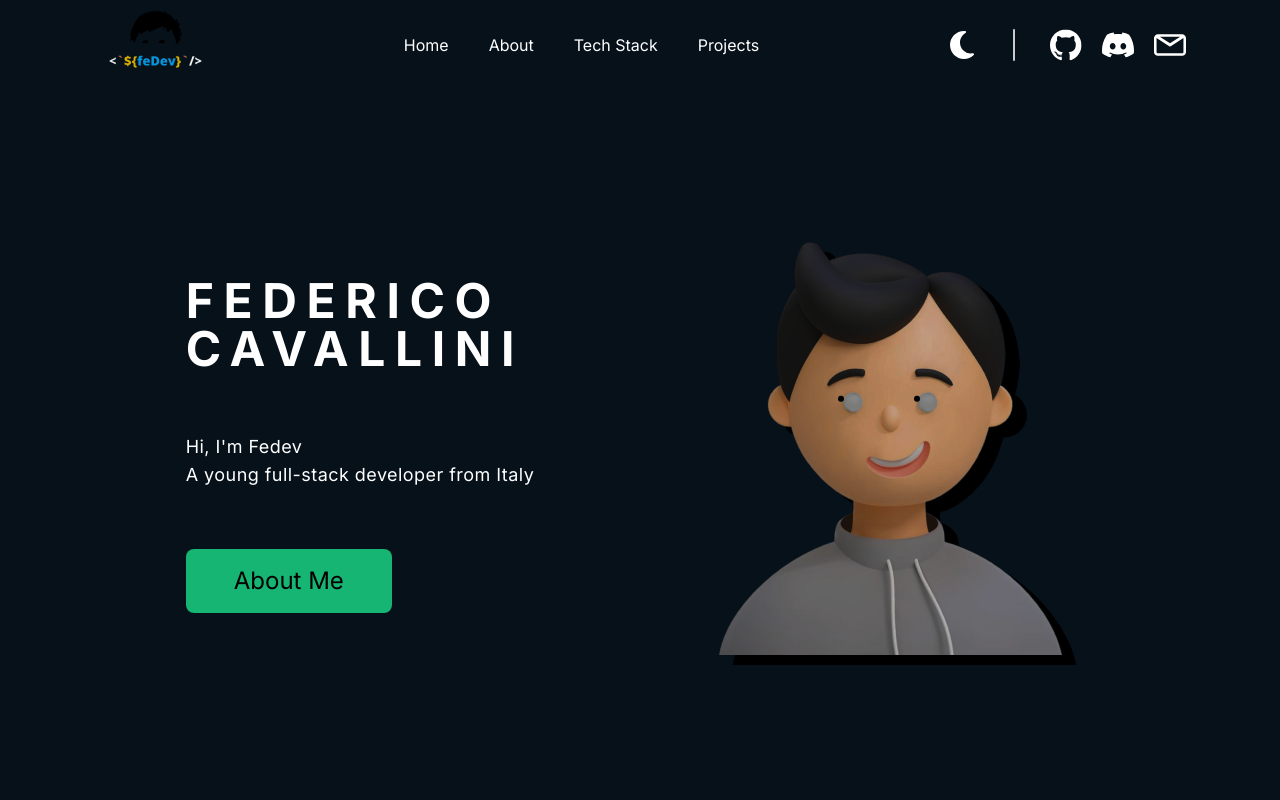
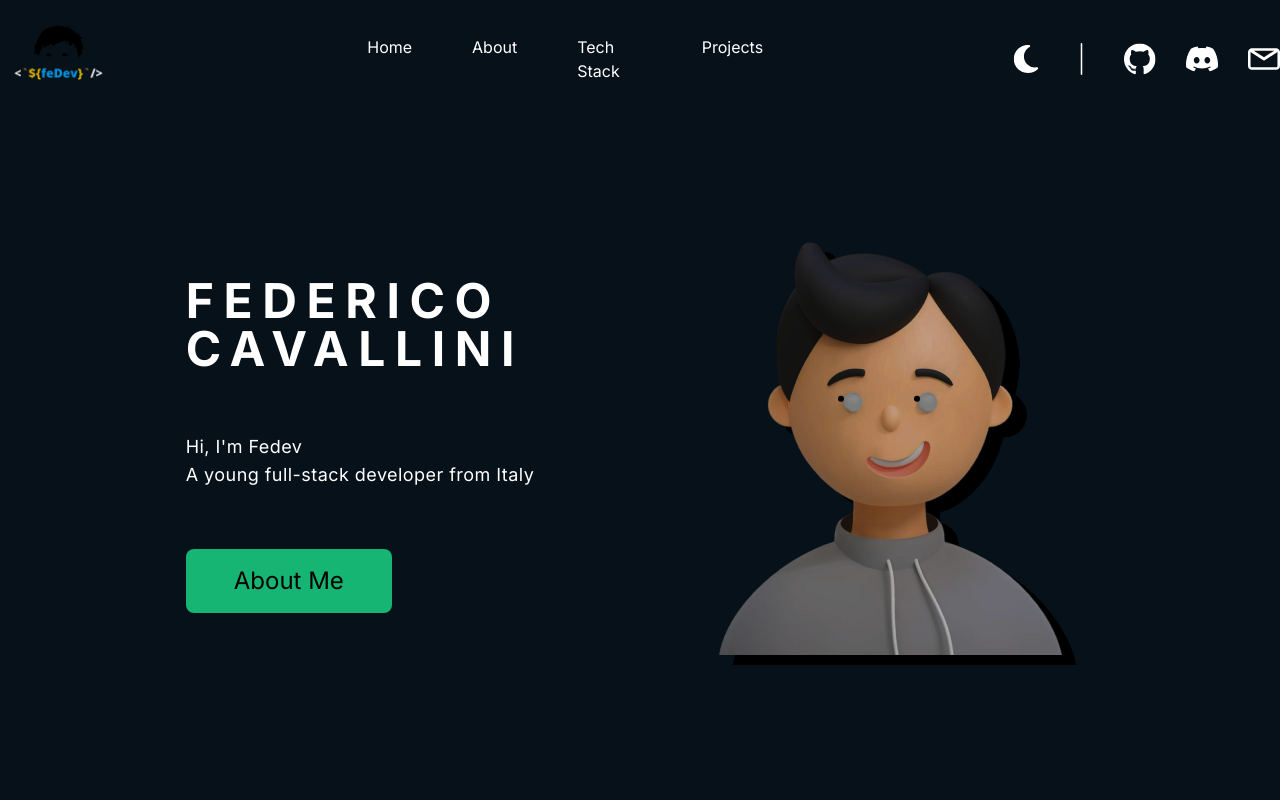
Before and after one commit to fedevcoding/portfolio, a Next.js app: page / in a window 1280 px wide. Shown: the top 800 px of the page. Built offline with nearby package versions, Linux system fonts and the light colour scheme.

Commit message:
refactor header

```diff
--- a/src/app/globals.css
+++ b/src/app/globals.css
@@ -4,6 +4,10 @@
 
 ::-webkit-scrollbar {
   width: 0;
+}
+
+html{
+  scroll-behavior: smooth;
 }
 
 body {
--- a/src/components/Header.tsx
+++ b/src/components/Header.tsx
@@ -2,22 +2,37 @@
 
 import { discord, email, github, logo, moon, pipe, sun } from "@/assets";
 import { useThemeContext } from "@/context";
+import { Row } from "./ui/Row";
+import Link from "next/link";
 
 function Header() {
   const { isDark, toggleTheme } = useThemeContext();
 
   return (
-    <header className="flex justify-around items-center h-header" id="header">
+    <header className="h-header">
+      <Row align={"center"} justify={"center"} gap={"5xl"}>
+        <Link href="/">
           <img src={logo.src} alt="logo" />
+        </Link>
         <nav>
-        <ul className="flex gap-10">
-          <li>Home</li>
-          <li>About</li>
-          <li>Tech Stack</li>
-          <li>Projects</li>
+          <ul>
+            <Row gap={"md"}>
+              <li>
+                <Link href="#home">Home</Link>
+              </li>
+              <li>
+                <Link href="#about">About</Link>
+              </li>
+              <li>
+                <Link href={"#tech-stack"}>Tech Stack</Link>
+              </li>
+              <li>
+                <Link href={"#projects"}>Projects</Link>
+              </li>
+            </Row>
           </ul>
         </nav>
-      <div className="flex items-center gap-5">
+        <Row align={"center"} gap={"sm"}>
           {isDark ? (
             <img
               src={moon.src}
@@ -35,9 +50,14 @@ function Header() {
           )}
           <img src={pipe.src} alt="pipe" className="w-8 h-8 dark:invert" />
           <img src={github.src} alt="github" className="w-8 h-8 dark:invert" />
-        <img src={discord.src} alt="discord" className="w-8 h-8 dark:invert" />
+          <img
+            src={discord.src}
+            alt="discord"
+            className="w-8 h-8 dark:invert"
+          />
           <img src={email.src} alt="email" className="w-8 h-8 dark:invert" />
-      </div>
+        </Row>
+      </Row>
     </header>
   );
 }
--- a/src/components/Home.tsx
+++ b/src/components/Home.tsx
@@ -15,18 +15,6 @@ function Home() {
   useEffect(() => {
     document.addEventListener("mousemove", animateEyes);
 
-    function animateEyes(e: MouseEvent) {
-      const eyes = document.querySelectorAll(".eyes");
-      eyes.forEach((eye) => {
-        let x = eye.getBoundingClientRect().left + eye.clientWidth / 2;
-        let y = eye.getBoundingClientRect().top + eye.clientHeight / 2;
-        let radian = Math.atan2(e.pageX - x, e.pageY - y);
-        let rotate = radian * (180 / Math.PI) * -1 + 270;
-        if (eye instanceof HTMLElement) {
-          eye.style.transform = `rotate(${rotate}deg)`;
-        }
-      });
-    }
     return () => {
       document.removeEventListener("mousemove", animateEyes);
     };
@@ -78,3 +66,16 @@ function Home() {
 }
 
 export default Home;
+
+function animateEyes(e: MouseEvent) {
+  const eyes = document.querySelectorAll(".eyes");
+  eyes.forEach((eye) => {
+    let x = eye.getBoundingClientRect().left + eye.clientWidth / 2;
+    let y = eye.getBoundingClientRect().top + eye.clientHeight / 2;
+    let radian = Math.atan2(e.pageX - x, e.pageY - y);
+    let rotate = radian * (180 / Math.PI) * -1 + 270;
+    if (eye instanceof HTMLElement) {
+      eye.style.transform = `rotate(${rotate}deg)`;
+    }
+  });
+}
--- a/src/components/ui/Row.tsx
+++ b/src/components/ui/Row.tsx
@@ -45,6 +45,9 @@ export const rowVariants = cva("flex", {
       lg: "gap-[80px]",
       xl: "gap-[120px]",
       "2xl": "gap-[160px]",
+      "3xl": "gap-[190px]",
+      "4xl": "gap-[230px]",
+      "5xl": "gap-[250px]",
     },
     minWidth: {
       auto: "min-w-auto",
```
Lines whose indentation alone changed are shown as unchanged.
